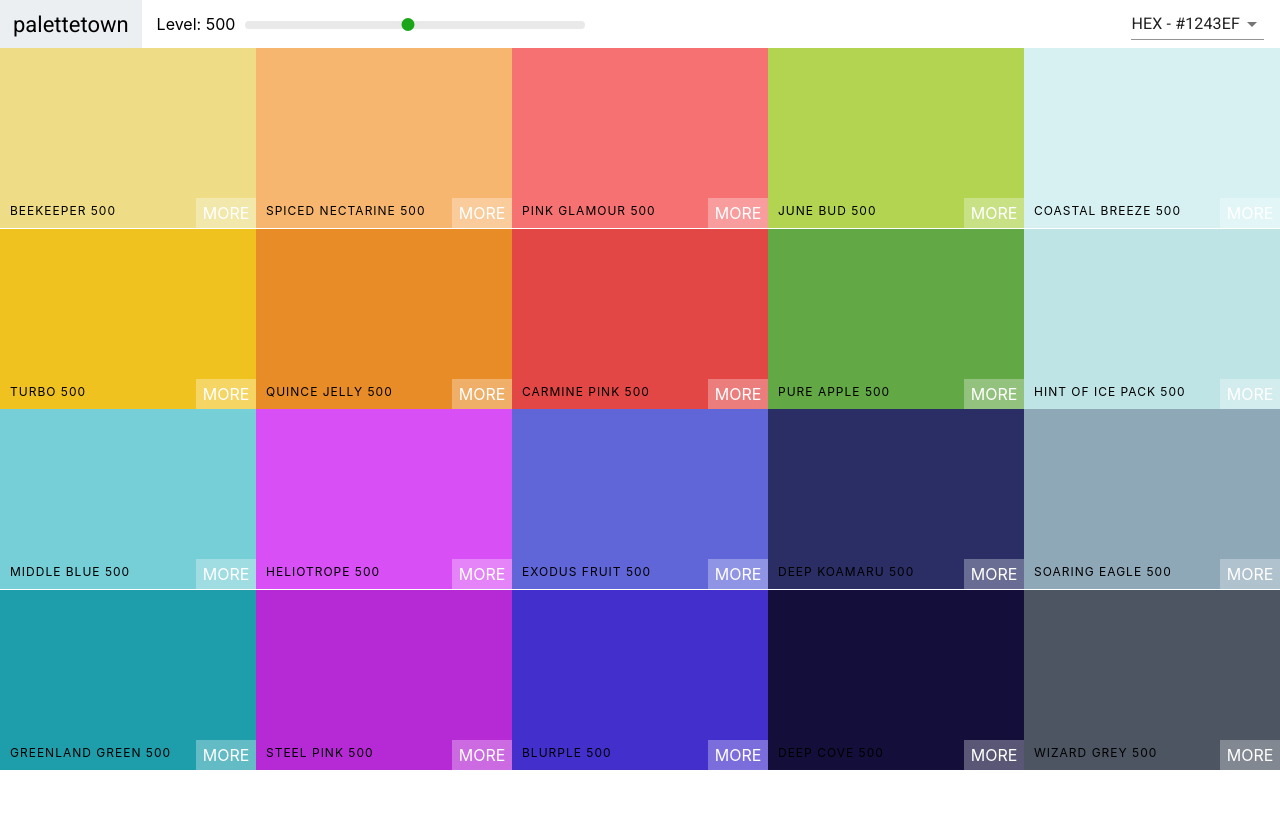
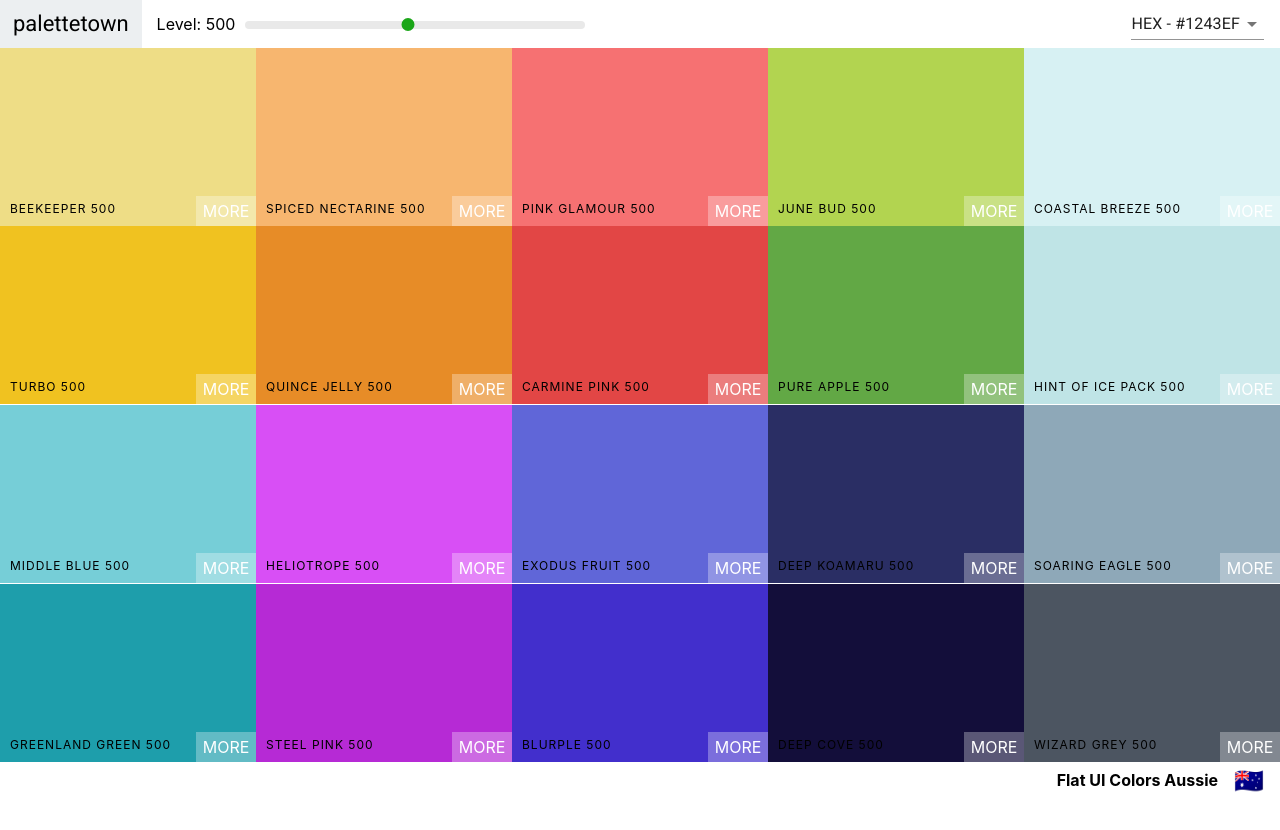
Before and after one commit to austinhdang/palette-town, a React (Create React App) app in the folder palette-town/: page / in a window 1280 px wide. Shown: the top 830 px of the page. After the commit the page ends 800 px from the top, so only its background shows below. Built offline with nearby package versions, Linux system fonts and the light colour scheme.

Commit message:
Add palette footer, disable scrolling

```diff
--- a/palette-town/src/Palette.css
+++ b/palette-town/src/Palette.css
@@ -1,5 +1,8 @@
 .Palette {
   height: 100vh;
+  display: flex;
+  flex-direction: column;
+  overflow: hidden;
 }
 
 .Palette-colors {
@@ -56,3 +59,17 @@
   padding: 1rem;
   text-transform: uppercase;
 }
+
+.Palette-footer {
+  background-color: white;
+  height: 5vh;
+  display: flex;
+  justify-content: flex-end;
+  align-items: center;
+  font-weight: bold;
+}
+
+.emoji {
+  font-size: 1.5rem;
+  margin: 0 1rem;
+}
--- a/palette-town/src/Palette.js
+++ b/palette-town/src/Palette.js
@@ -22,10 +22,10 @@ class Palette extends Component {
   }
 
   render() {
-    const { colors } = this.props.palette;
+    const { colors, paletteName, emoji } = this.props.palette;
     const { level, format, isDiffFormat } = this.state;
     const colorBoxes = colors[level].map((color) => (
-      <ColorBox background={color[format]} name={color.name} />
+      <ColorBox background={color[format]} name={color.name} key={color.id} />
     ));
     return (
       <div className='Palette'>
@@ -44,7 +44,10 @@ class Palette extends Component {
             <h1>Changing color format!</h1>
           </div>
         </div>
-        {/* Footer goes here */}
+        <footer className='Palette-footer'>
+          {paletteName}
+          <span className='emoji'>{emoji}</span>
+        </footer>
       </div>
     );
   }
```
